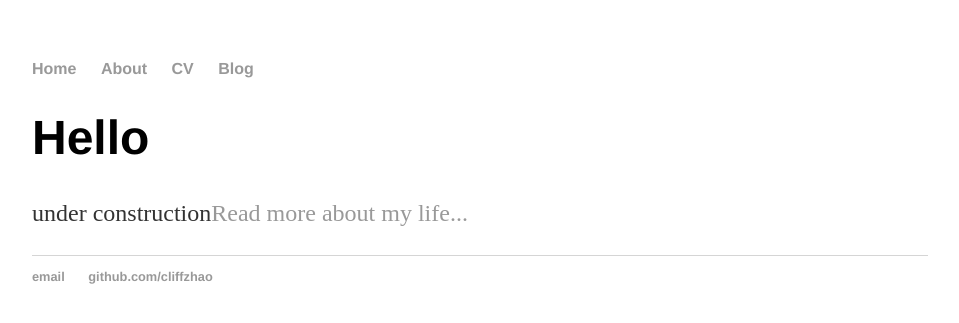
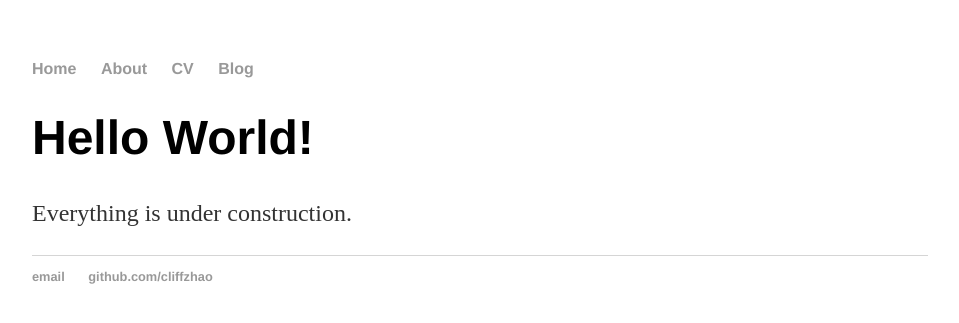
Before and after one commit to cliffzhao/cliffzhao.github.io, a Jekyll site: the page built from index.html, in a window 1280 px wide. Shown: the top 323 px of the page, without its empty margins (160-1119 px from the left). Built offline with Jekyll 4.4.1, drawn with Linux system fonts in a browser that asks for light colours.

Commit message:
Update index.html

```diff
--- a/index.html
+++ b/index.html
@@ -3,6 +3,6 @@ layout: default
 title: cliffzhao
 ---
 <div class="blurb">
-	<h1>Hello</h1>
-	<p>under construction<a href="/about">Read more about my life...</a></p>
+	<h1>Hello World!</h1>
+	<p>Everything is under construction.</p>
 </div><!-- /.blurb -->
```
